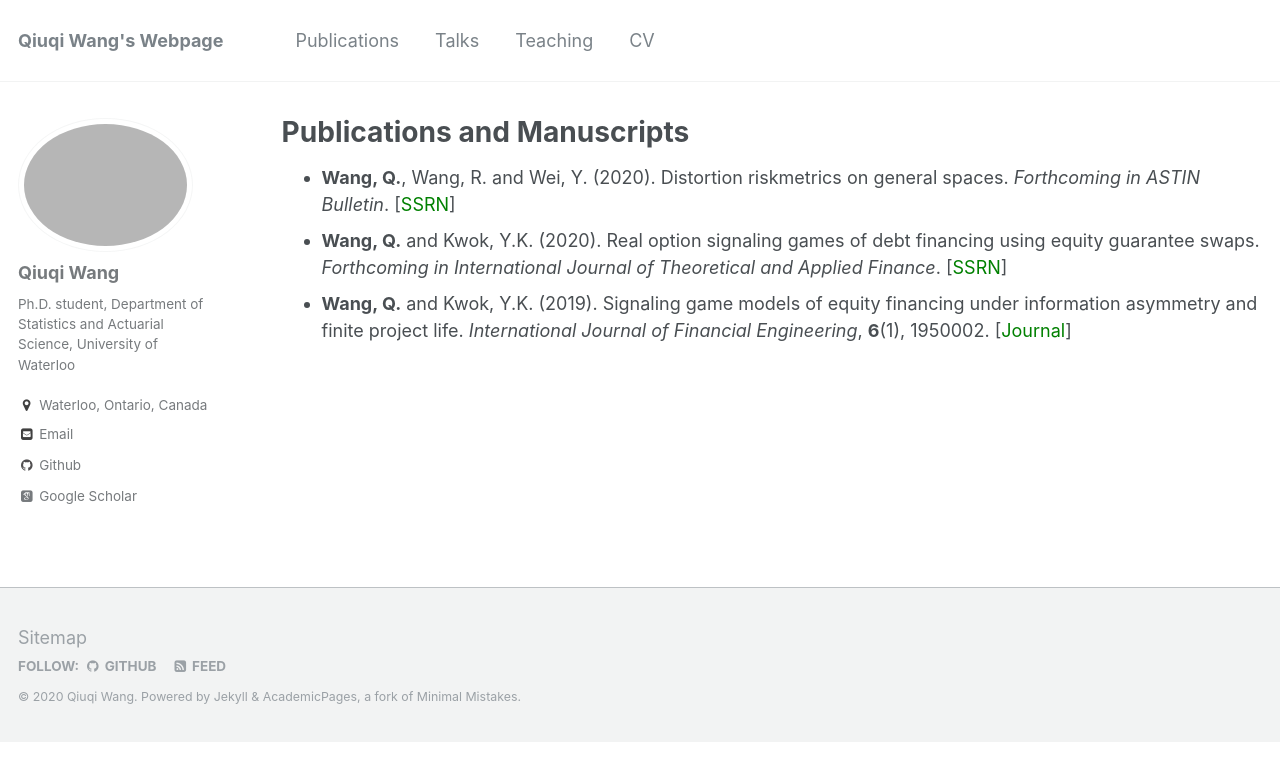
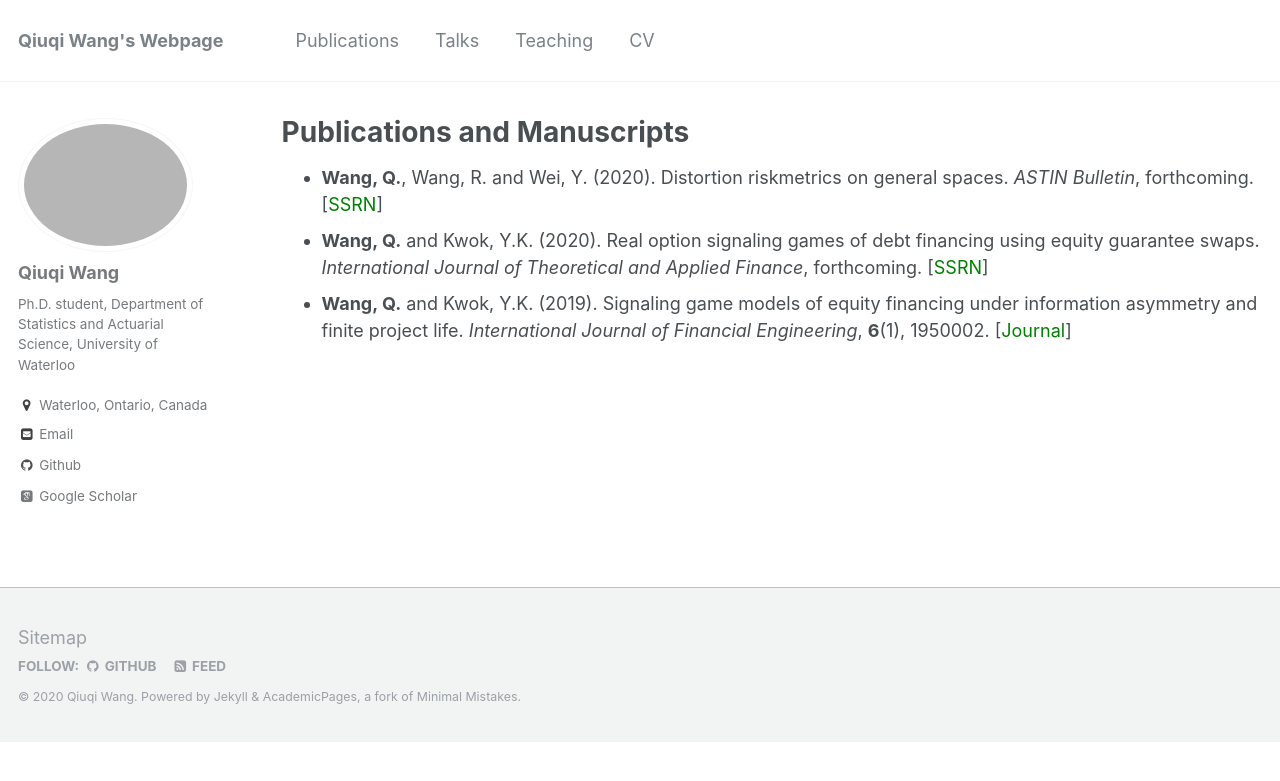
Before and after one commit to qwangan/qwangan.github.io, a Jekyll site: the page built from _pages/publications.md, in a window 1280 px wide. Shown: the top 781 px of the page. Built offline with Jekyll 4.4.1, drawn with Linux system fonts in a browser that asks for light colours; some web fonts are replaced.

Commit message:
Update publications.md

```diff
--- a/_pages/publications.md
+++ b/_pages/publications.md
@@ -5,6 +5,6 @@ permalink: /publications/
 author_profile: true
 ---
 
-* **Wang, Q.**, Wang, R. and Wei, Y. (2020). Distortion riskmetrics on general spaces. *Forthcoming in ASTIN Bulletin*. [[<span style="color:green">SSRN</span>]](https://papers.ssrn.com/sol3/papers.cfm?abstract_id=3510363)
-* **Wang, Q.** and Kwok, Y.K. (2020). Real option signaling games of debt financing using equity guarantee swaps. *Forthcoming in International Journal of Theoretical and Applied Finance*. [[<span style="color:green">SSRN</span>]](https://papers.ssrn.com/sol3/papers.cfm?abstract_id=3442989)
+* **Wang, Q.**, Wang, R. and Wei, Y. (2020). Distortion riskmetrics on general spaces. *ASTIN Bulletin*, forthcoming. [[<span style="color:green">SSRN</span>]](https://papers.ssrn.com/sol3/papers.cfm?abstract_id=3510363)
+* **Wang, Q.** and Kwok, Y.K. (2020). Real option signaling games of debt financing using equity guarantee swaps. *International Journal of Theoretical and Applied Finance*, forthcoming. [[<span style="color:green">SSRN</span>]](https://papers.ssrn.com/sol3/papers.cfm?abstract_id=3442989)
 * **Wang, Q.** and Kwok, Y.K. (2019). Signaling game models of equity financing under information asymmetry and finite project life. *International Journal of Financial Engineering*, **6**(1), 1950002. [[<span style="color:green">Journal</span>]](https://www.worldscientific.com/doi/10.1142/S2424786319500026)
```
